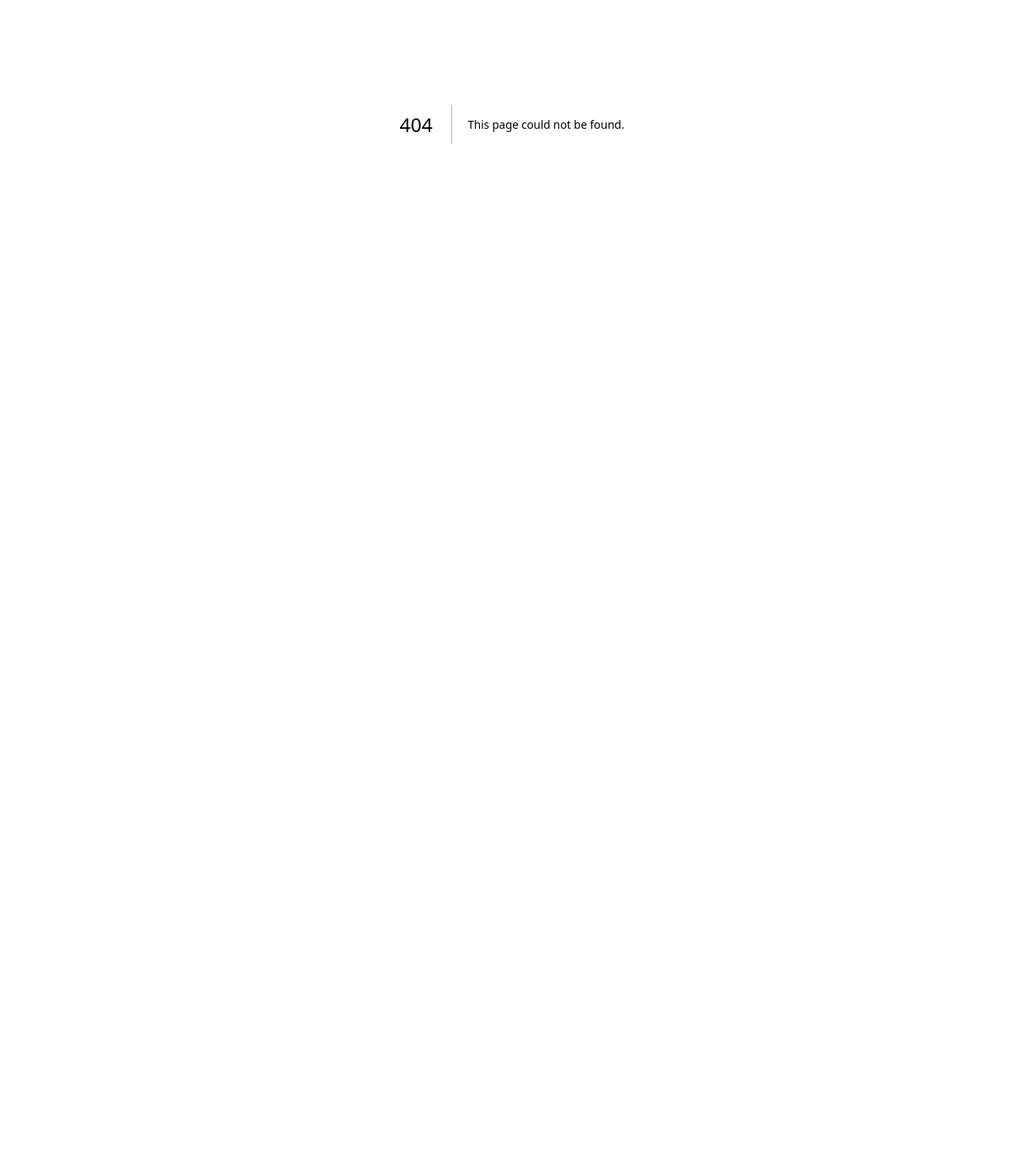
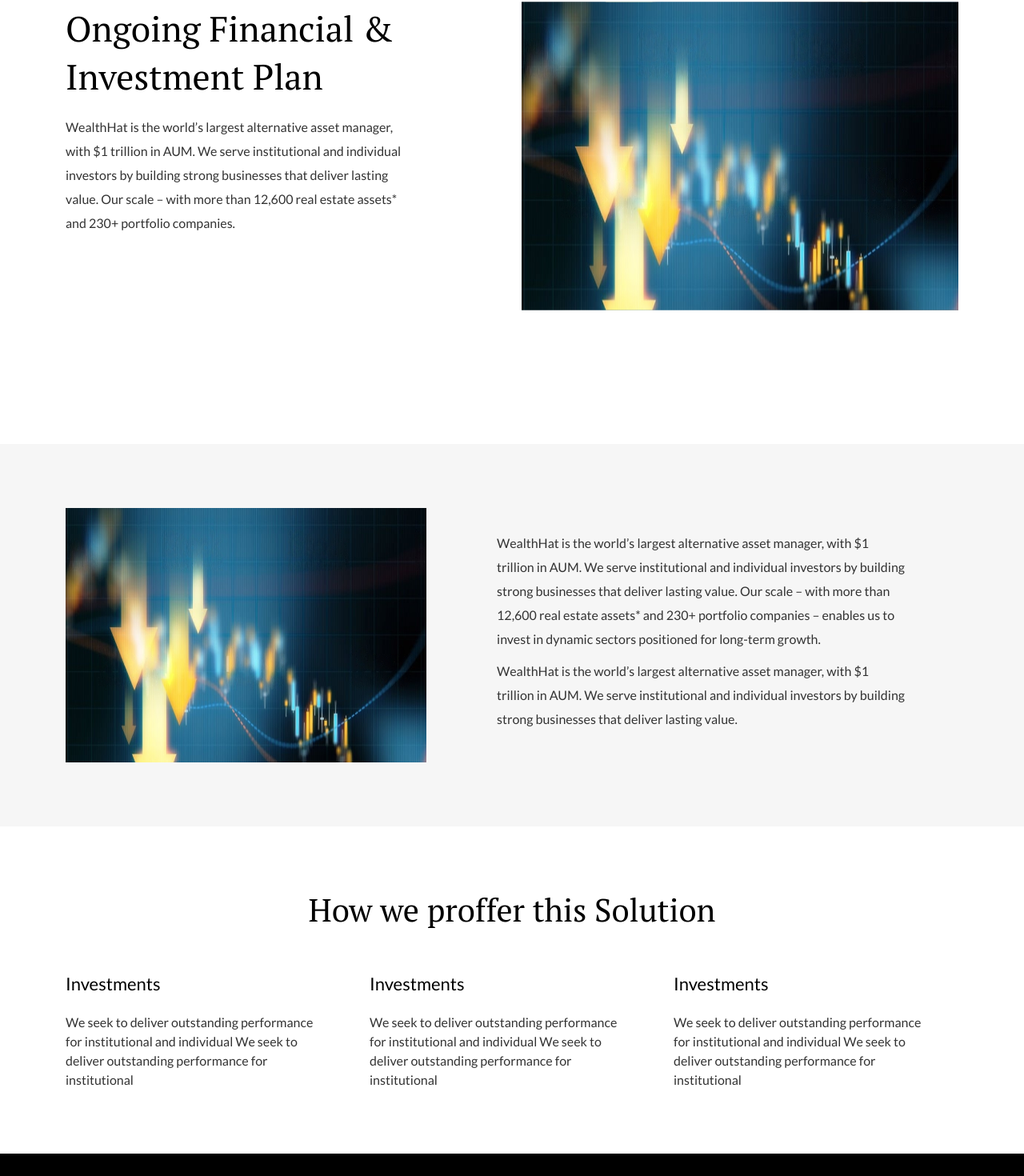
Before and after one commit to WealthHat/Homepage, a Next.js app: page /ongoing-advisory in a window 1280 px wide. Before the commit this address had no page. Shown: the part 245-1715 px from the top of the page at 80% size. Before the commit the page ends 800 px from the top, so only its background shows below. Built offline with nearby package versions, Linux system fonts and the light colour scheme; no server answers.

Commit message:
implemented ongoing advisory page

```diff
--- a/src/components/navbar/Navbar.tsx
+++ b/src/components/navbar/Navbar.tsx
@@ -103,7 +103,7 @@ const Navbar = () => {
                     <Link href='/one-time-advice'>One-Time Advice</Link>
                   </li>
                   <li className='schedule'>
-                    <Link href='/ongoing-advice'>Ongoing Advisory</Link>
+                    <Link href='/ongoing-advisory'>Ongoing Advisory</Link>
                   </li>
                 </ol>
               </div>
--- /dev/null
+++ b/src/pages/ongoing-advisory/__ongoing-advisory.scss
@@ -0,0 +1,98 @@
+.advisory {
+  height: 100vh;
+  width: 100%;
+  // margin-top:80px;
+
+  .advisory-left {
+    height: 100vh;
+    display: flex;
+    align-items: flex-start;
+    justify-content: center;
+    flex-direction: column;
+
+    h1 {
+      @include heading($font-44, 500);
+      font-family: $secondary-font;
+      line-height: 60px;
+      margin-bottom: 18px;
+    }
+
+    p {
+      @include body-text($font-16, 400, $text-color);
+      margin-bottom: 10px;
+      line-height: 30px;
+      width: 80%;
+    }
+  }
+
+  .advisory-right {
+    height: 100vh;
+    padding-top: 80px;
+
+    img {
+      // margin-top:150px;
+      width: 100%;
+      // object-fit:cover;
+      height: 100%;
+    }
+  }
+}
+
+.note {
+    padding:80px 0;
+  background: $background-color;
+  width: 100%;
+
+  .note-left {
+
+    img {
+      // margin-top:150px;
+      width: 100%;
+      height: 100%;
+    }
+  }
+
+  .note-right {
+    display: flex;
+    align-items: center;
+    justify-content: center;
+    flex-direction: column;
+
+    h1 {
+      @include heading($font-44, 500);
+      font-family: $secondary-font;
+      line-height: 60px;
+      margin-bottom: 18px;
+    }
+
+    p {
+      @include body-text($font-16, 400, $text-color);
+      margin-bottom: 10px;
+      line-height: 30px;
+      width: 80%;
+    }
+  }
+}
+
+.proffer{
+  padding:80px 0;
+
+    h1{
+        @include heading($font-40, 400);
+        text-align:center;
+        font-family: $secondary-font;
+        margin-bottom:56px;
+    }
+
+    h3{
+        @include heading($font-22, 400);
+        margin-bottom:22px;
+    }
+
+    p{
+      @include body-text($font-16, 400, $text-color);
+      width:90%
+    }
+
+
+}
--- /dev/null
+++ b/src/pages/ongoing-advisory/index.tsx
@@ -0,0 +1,113 @@
+import Layout from '@/components/Layout';
+import MetaTags from '@/components/meta-tags';
+import Image from 'next/image';
+import React from 'react';
+
+const OngoingAdvisory = () => {
+  return (
+    <Layout>
+      <MetaTags title='Oongoing advisory' description='Oongoing advisory' />
+
+      <div className='advisory-container'>
+        {/* advisoryhero */}
+        <div className='advisory'>
+          <div className='container'>
+            <div className='row'>
+              <div className='col-lg-6 advisory-left'>
+                <h1>Ongoing Financial & Investment Plan</h1>
+
+                <p>
+                  WealthHat is the world’s largest alternative asset manager,
+                  with $1 trillion in AUM. We serve institutional and individual
+                  investors by building strong businesses that deliver lasting
+                  value. Our scale – with more than 12,600 real estate assets*
+                  and 230+ portfolio companies.{' '}
+                </p>
+              </div>
+
+              <div className='col-lg-6 advisory-right'>
+                <Image
+                  src='/images/article-hero.svg'
+                  alt='hero'
+                  width={100}
+                  height={100}
+                />
+              </div>
+            </div>
+          </div>
+        </div>
+
+        {/* note component */}
+        <div className='note'>
+          <div className='container'>
+            <div className='row'>
+              <div className='col-lg-5 note-left'>
+                <Image
+                  src='/images/article-hero.svg'
+                  alt='hero'
+                  width={100}
+                  height={100}
+                />
+              </div>
+
+              <div className='col-lg-7 note-right'>
+                <p>
+                  WealthHat is the world’s largest alternative asset manager,
+                  with $1 trillion in AUM. We serve institutional and individual
+                  investors by building strong businesses that deliver lasting
+                  value. Our scale – with more than 12,600 real estate assets*
+                  and 230+ portfolio companies – enables us to invest in dynamic
+                  sectors positioned for long-term growth.
+                </p>
+                <p>
+                  WealthHat is the world’s largest alternative asset manager,
+                  with $1 trillion in AUM. We serve institutional and individual
+                  investors by building strong businesses that deliver lasting
+                  value.
+                </p>
+              </div>
+            </div>
+          </div>
+        </div>
+
+        {/* profer component */}
+        <div className='proffer'>
+          <h1>How we proffer this Solution</h1>
+
+          <div className='container'>
+            <div className='row'>
+              <div className='col-md-4'>
+                <h3>Investments</h3>
+                <p>
+                  We seek to deliver outstanding performance for institutional
+                  and individual We seek to deliver outstanding performance for
+                  institutional
+                </p>
+              </div>
+
+              <div className='col-md-4'>
+                <h3>Investments</h3>
+                <p>
+                  We seek to deliver outstanding performance for institutional
+                  and individual We seek to deliver outstanding performance for
+                  institutional
+                </p>
+              </div>
+
+              <div className='col-md-4'>
+                <h3>Investments</h3>
+                <p>
+                  We seek to deliver outstanding performance for institutional
+                  and individual We seek to deliver outstanding performance for
+                  institutional
+                </p>
+              </div>
+            </div>
+          </div>
+        </div>
+      </div>
+    </Layout>
+  );
+};
+
+export default OngoingAdvisory;
--- a/src/styles/styles.scss
+++ b/src/styles/styles.scss
@@ -7,6 +7,7 @@
 // pages
 @import "../pages/articles/__articles";
 @import "../pages/one-time-advice/__one-time-advice";
+@import "../pages/ongoing-advisory/__ongoing-advisory";
 
 // components
 @import "../components/navbar/__navbar";
```
